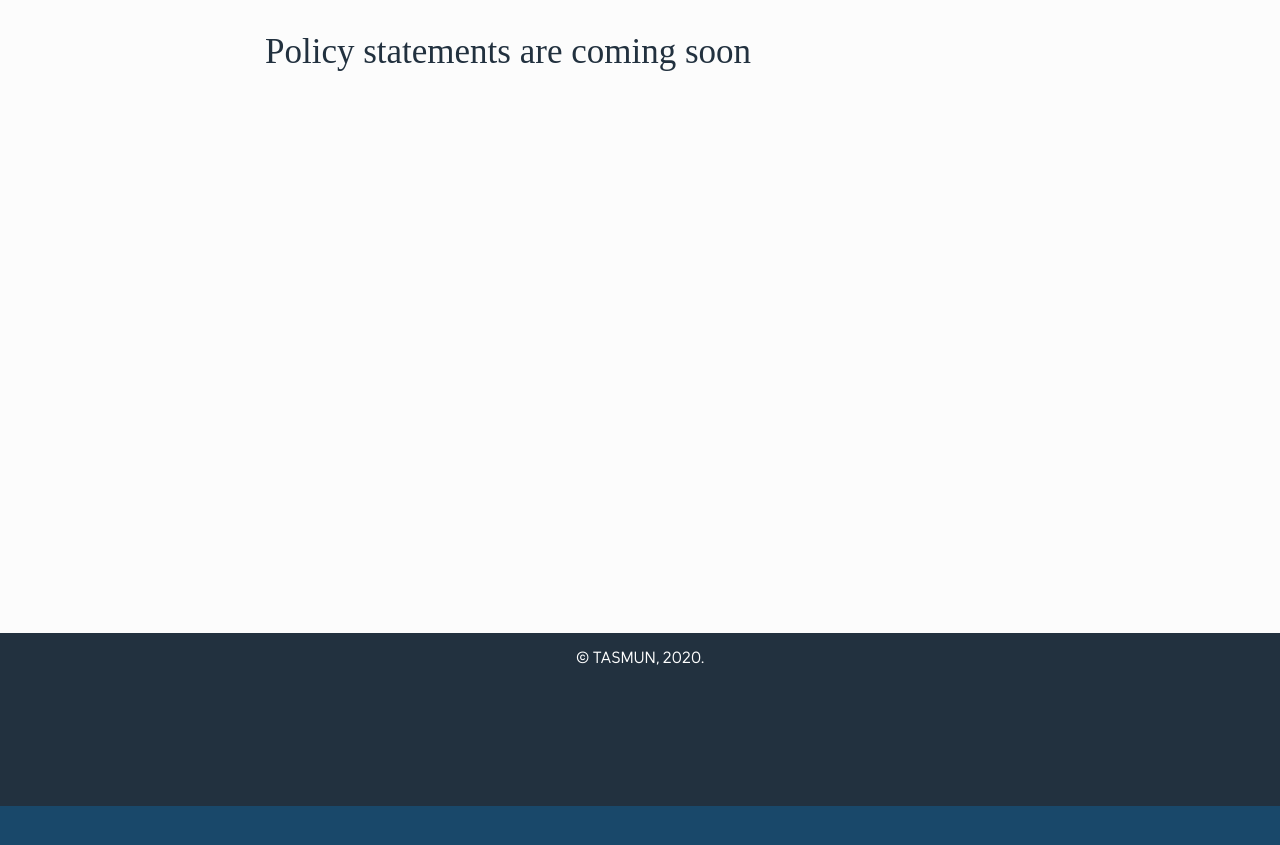
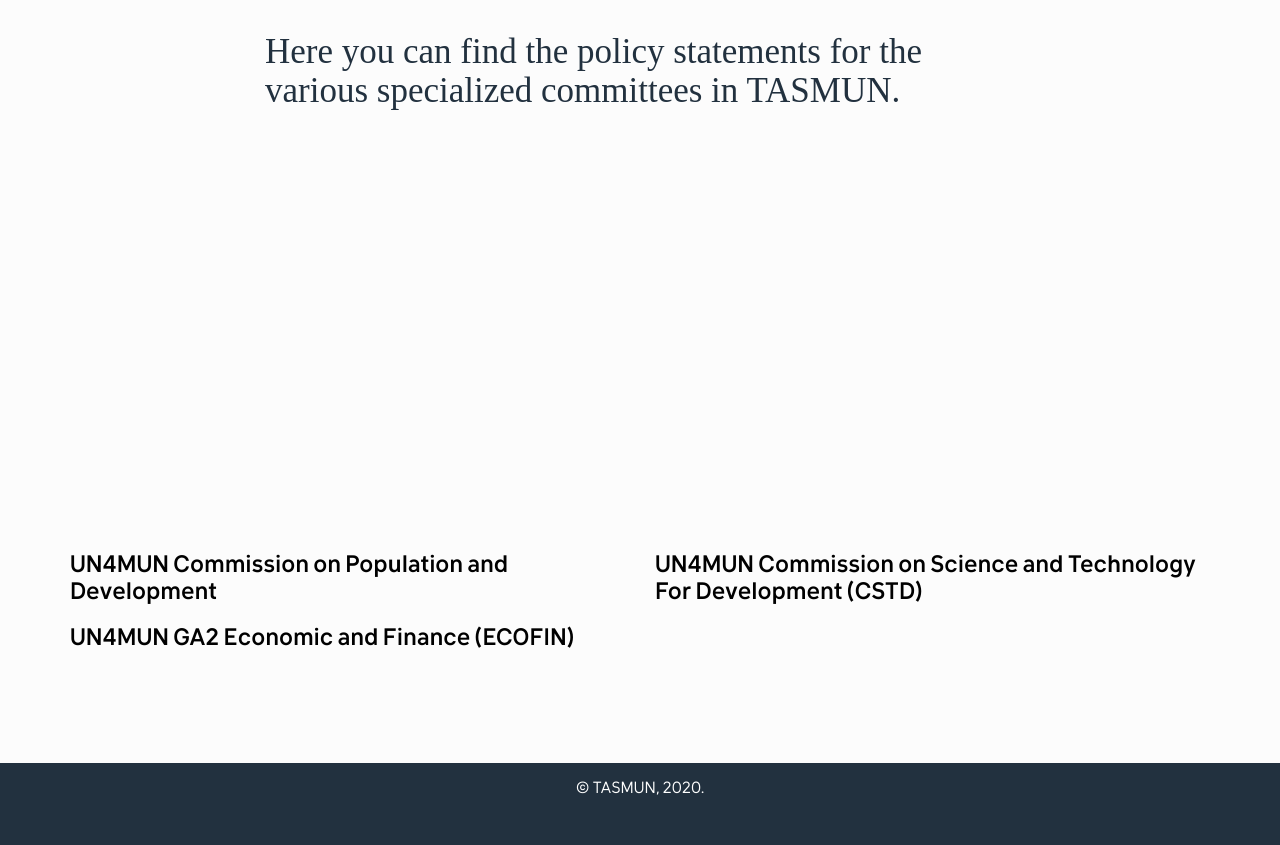
Before and after one commit to alexandernext/tasmun, a Jekyll site: the page built from specializedcommittee.html, in a window 1280 px wide. Shown: the part 259-1104 px from the top of the page. Built offline with Jekyll 4.4.1, drawn with Linux system fonts in a browser that asks for light colours; some web fonts are replaced.

Commit message:
policy statements

```diff
--- a/specializedcommittee.html
+++ b/specializedcommittee.html
@@ -5,22 +5,19 @@ title: Specialized Committee Policy Statements
 
 <div class="col-md-8 col-md-offset-2">
   <div style="height:500px">
-    <h2>Policy statements are coming soon</h2>
-  </div>
-</div>
-<!-- <div class="col-md-6">
-  <div class="item">
-    <a href="https://drive.google.com/open?id=19rg1bNlmJGh6SZusabgu-MFkl_PtUtzs"><h3 class="item-title" style="color: #000000">The Commission on Crime Prevention and Criminal Justice (APQ)</h3></a>
-  </div>
-  <div class="item">
-    <a href="https://drive.google.com/drive/u/0/folders/1vz3DB90YN-7RH4FtdRnX5n_gpbVf8a7M"><h3 class="item-title"  style="color: #000000">United Nations Commission on the Status of Women (UN4MUN)</h3></a>
+    <h2>Here you can find the policy statements for the various specialized committees in TASMUN.</h2>
   </div>
 </div>
 <div class="col-md-6">
   <div class="item">
-    <a href="https://drive.google.com/drive/folders/1BBaqHddXByCa1do8uxqukmd-lr7orMJf?usp=sharing"><h3 class="item-title"  style="color: #000000">Security Council</h3></a>
+    <a href="https://tinyurl.com/CPD-Policy-Statements"><h3 class="item-title" style="color: #000000">UN4MUN Commission on Population and Development</h3></a>
   </div>
   <div class="item">
-    <a href="https://drive.google.com/drive/folders/1DZ67OMWKGrKA5leJngcJpQPslE42AQvf?usp=sharing"><h3 class="item-title"  style="color: #000000">Historical Join Crisis Committee (Year 1954)</h3></a>
+    <a href="https://tinyurl.com/rcs3hhm"><h3 class="item-title"  style="color: #000000">UN4MUN GA2 Economic and Finance (ECOFIN)</h3></a>
   </div>
-</div> -->
+</div>
+<div class="col-md-6">
+  <div class="item">
+    <a href="https://bit.ly/2Vm8vYR"><h3 class="item-title"  style="color: #000000">UN4MUN Commission on Science and Technology For Development (CSTD)</h3></a>
+  </div>
+</div>
```
